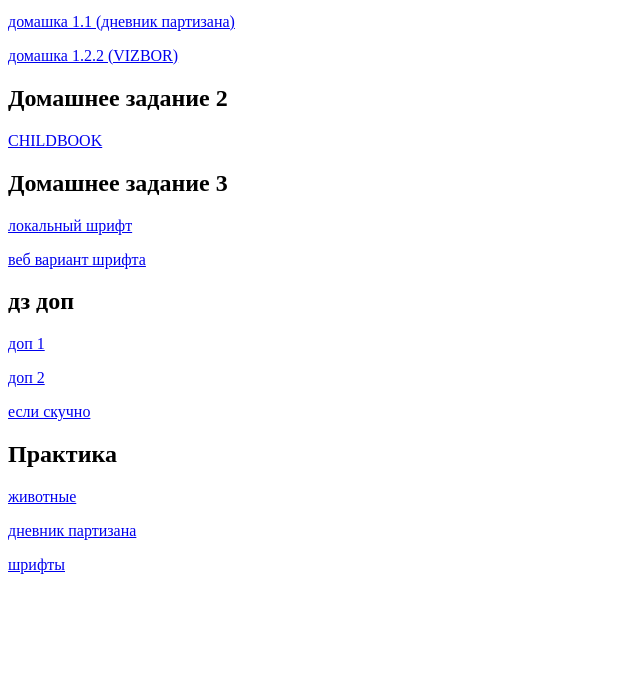
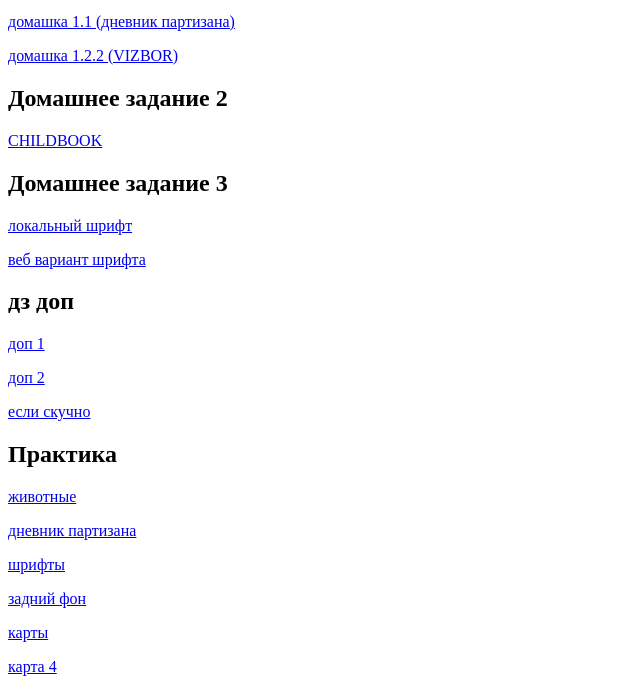
Before and after one commit to FoxOfDispersion/IT_academy, a plain HTML site: page index.html in a window 1280 px wide. Shown: the part 101-800 px from the top of the page, without its empty margins (0-640 px from the left). Drawn offline with Linux system fonts and the light colour scheme.

Commit message:
карты

```diff
--- a/index.html
+++ b/index.html
@@ -6,6 +6,7 @@
     <title>Document</title>
 </head>
 <body>
+
     <H1>
         HTML 1
     </H1>
@@ -29,5 +30,8 @@
     <p> <a href="./Task/Lessons/Lessons5/Animal.html">животные</a></p>
     <p> <a href="./Task/Lessons/Lessons5/Note.html">дневник партизана</a></p>
     <p> <a href="./Task/Lessons/Lessons6/fonts.html">шрифты</a></p>
+    <p><a href="./Task/Lessons/Lessons8/bg.html">задний фон</a></p>
+    <p><a href="./Task/Lessons/Lessons8/card.html">карты</a></p>
+    <p><a href="./Task/Lessons/Lessons8/card4.html">карта 4</a></p>
 </body>
 </html>
```
